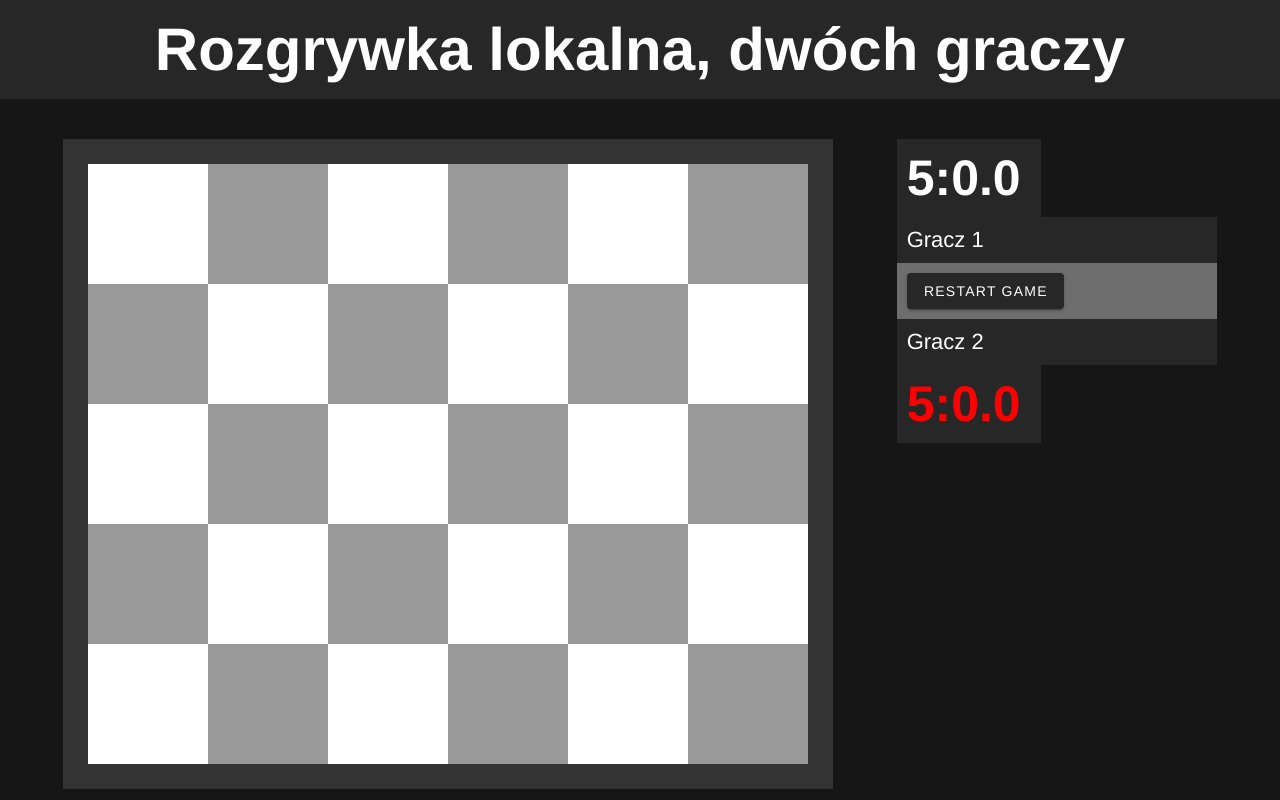
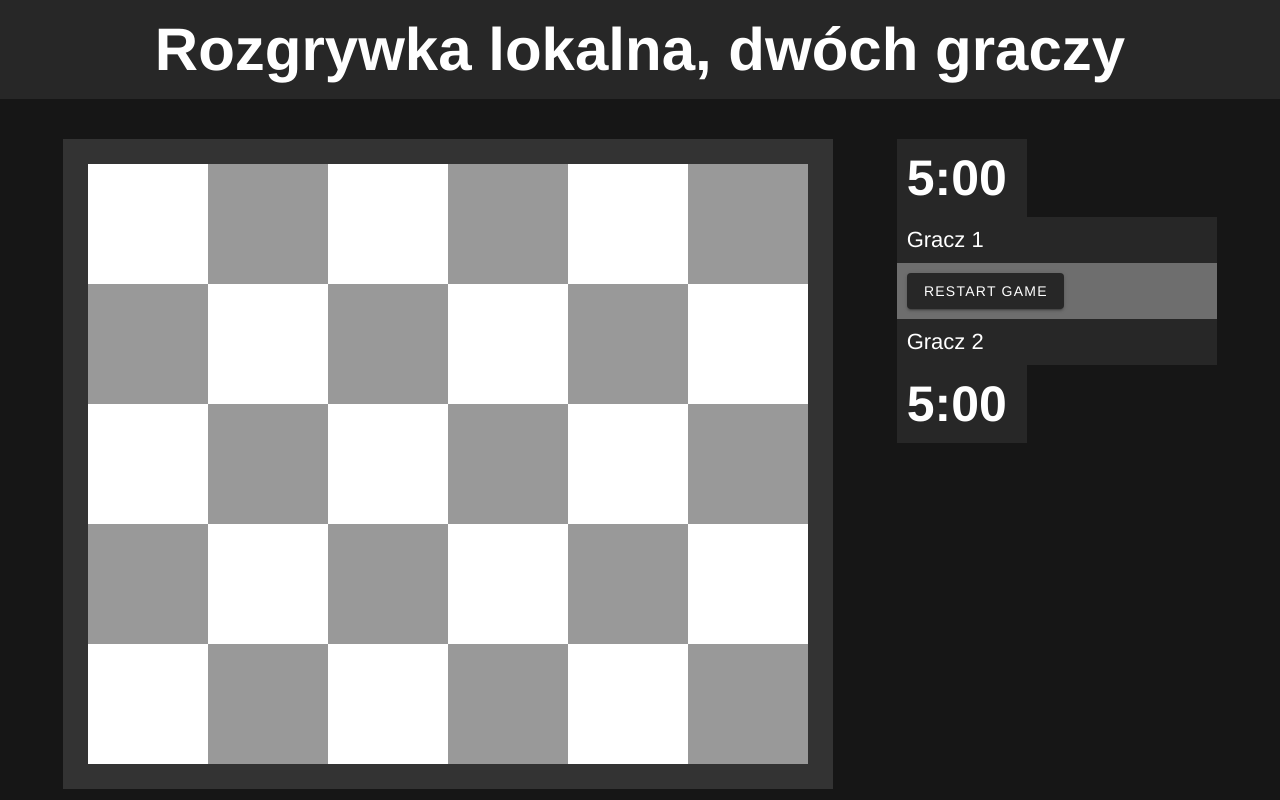
Before and after one commit to Lukixs/praca-inzynierska, a Vue app: page /local in a window 1280 px wide. Built offline with nearby package versions, Linux system fonts and the light colour scheme.

Commit message:
Seconds in timer now is shwon as two digits, also red color and miliseconds are shown, accordingly to time left on clock's

```diff
--- a/src/components/Timer.vue
+++ b/src/components/Timer.vue
@@ -1,11 +1,21 @@
 <template>
   <div class="timer">
     <div class="firstPlayer">
-      <div class="clock">
+      <div
+        class="clock"
+        :class="{ 'low-time': firstPlayerMiliSecondsLeft < 10000 }"
+      >
         <div class="time">
           <span class="minutes">{{ firstPlayerMinutes }}</span
-          >:<span class="seconds">{{ firstPlayerSeconds }}</span
-          >.<span class="mili-seconds">{{ firstPlayerMiliSeconds }}</span>
+          >:<span class="seconds">{{
+            firstPlayerSeconds.toLocaleString("en-US", {
+              minimumIntegerDigits: 2,
+              useGrouping: false
+            })
+          }}</span
+          ><span class="mili-seconds" v-if="firstPlayerMiliSecondsLeft < 10000"
+            >.{{ firstPlayerMiliSeconds }}</span
+          >
         </div>
       </div>
       <!-- <br /> -->
@@ -21,11 +31,21 @@
         <span>{{ secondPlayerName }}</span>
       </div>
       <!-- <br /> -->
-      <div class="clock low-time">
+      <div
+        class="clock"
+        :class="{ 'low-time': secondPlayerMiliSecondsLeft < 10000 }"
+      >
         <div class="time">
           <span class="minutes">{{ secondPlayerMinutes }}</span
-          >:<span class="seconds">{{ secondPlayerSeconds }}</span
-          >.<span class="mili-seconds">{{ secondPlayerMiliSeconds }}</span>
+          >:<span class="seconds">{{
+            secondPlayerSeconds.toLocaleString("en-US", {
+              minimumIntegerDigits: 2,
+              useGrouping: false
+            })
+          }}</span
+          ><span class="mili-seconds" v-if="secondPlayerMiliSecondsLeft < 10000"
+            >.{{ secondPlayerMiliSeconds }}</span
+          >
         </div>
       </div>
     </div>
@@ -41,12 +61,12 @@ import Component from "vue-class-component";
 @Component({
   props: {
     firstPlayerName: {
-      type: String,
+      type: String
     },
     secondPlayerName: {
-      type: String,
-    },
-  },
+      type: String
+    }
+  }
 })
 export default class Timer extends Vue {
   firstTimerRunning = false;
```
